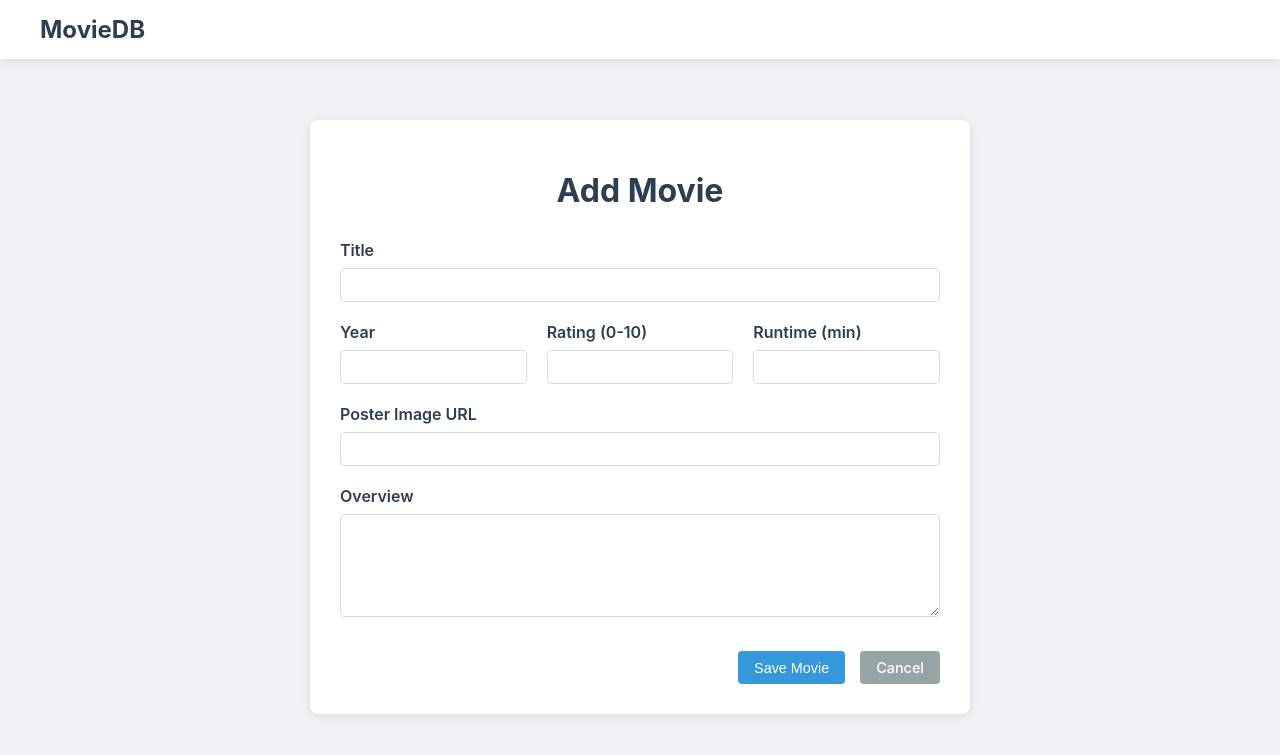
After one commit to AbbagailRice/COSC450Project, a Flask app: page /add in a window 1280 px wide. The commit adds this page. Shown: the top 755 px of the page. Run offline with Flask 3, Linux system fonts and the light colour scheme.

Commit message:
CRUD fuctions and homepage

```diff
--- a/app.py
+++ b/app.py
@@ -1,32 +1,158 @@
-from flask import Flask, render_template
+from flask import Flask, render_template, request, redirect, url_for
 from flask_sqlalchemy import SQLAlchemy
 from sqlalchemy.sql import text
 
-# Flask will automatically look for 'templates' and 'static' folders
 app = Flask(__name__)
-#change root and sparrow to match your database username and password
-app.config['SQLALCHEMY_DATABASE_URI']='mysql+pymysql://root:sparrow@localhost/movie_db'
+
+# DATABASE CONFIGURATION
+app.config['SQLALCHEMY_DATABASE_URI'] = 'mysql+pymysql://root:@localhost/movie_db'
 app.config['SQLALCHEMY_TRACK_MODIFICATIONS'] = False
-db= SQLAlchemy(app)
+
+db = SQLAlchemy(app)
 
 @app.route('/')
 def homepage():
-    """Serves the main homepage."""
-    # This tells Flask to find 'index.html' in the 'templates' folder
-    return render_template('index.html')
+    """
+    Handles: Retrieve, Search, and Filter
+    """
+    try:
+        search_query = request.args.get('search', '')
+        genre_filter = request.args.get('genre', '')
 
-#function that tests to make sure the database connection works (it displays "It works" if you remove the homepage function)
-def testdb():
+        # Fetch Genres for Dropdown
+        genre_sql = text("SELECT DISTINCT GenreName FROM Genres ORDER BY GenreName")
+        genres = db.session.execute(genre_sql).fetchall()
+
+        # Build Dynamic Query
+        base_query = """
+            SELECT DISTINCT m.MovieID, m.Series_Title AS Title, m.Released_Year AS ReleasedYear,
+                   m.IMDB_Rating, m.RuntimeMinutes AS Runtime, m.Poster_Link AS PosterLink
+            FROM Movies m
+        """
+
+        if genre_filter:
+            base_query += """
+                JOIN MovieGenres mg ON m.MovieID = mg.MovieID
+                JOIN Genres g ON mg.GenreID = g.GenreID
+            """
+
+        base_query += " WHERE 1=1"
+        params = {}
+
+        if search_query:
+            base_query += " AND m.Series_Title LIKE :search"
+            params['search'] = f"%{search_query}%"
+
+        if genre_filter:
+            base_query += " AND g.GenreName = :genre"
+            params['genre'] = genre_filter
+
+        base_query += " ORDER BY m.IMDB_Rating DESC LIMIT 50"
+
+        result = db.session.execute(text(base_query), params)
+        movies = result.fetchall()
+
+        return render_template('index.html', movies=movies, genres=genres,
+                               current_search=search_query, current_genre=genre_filter)
+
+    except Exception as e:
+        return f"<h1>Error</h1><p>{str(e)}</p>"
+
+# CRUD
+
+@app.route('/add', methods=['GET', 'POST'])
+def add_movie():
+    """Page to Add a new movie."""
+    if request.method == 'POST':
+        try:
+            # Get data from the form
+            title = request.form['title']
+            year = request.form['year']
+            rating = request.form['rating']
+            runtime = request.form['runtime']
+            overview = request.form['overview']
+            poster = request.form['poster']
+
+            # Insert Query
+            sql = text("""
+                INSERT INTO Movies (Series_Title, Released_Year, IMDB_Rating, RuntimeMinutes, Overview, Poster_Link)
+                VALUES (:title, :year, :rating, :runtime, :overview, :poster)
+            """)
+
+            db.session.execute(sql, {
+                'title': title, 'year': year, 'rating': rating,
+                'runtime': runtime, 'overview': overview, 'poster': poster
+            })
+            db.session.commit()
+
+            # Redirect back to home after saving
+            return redirect(url_for('homepage'))
+        except Exception as e:
+            return f"Error adding movie: {str(e)}"
+
+    # If GET request, show the form (empty)
+    return render_template('form.html', action="Add")
+
+@app.route('/edit/<int:movie_id>', methods=['GET', 'POST'])
+def edit_movie(movie_id):
+    """Page to Update an existing movie."""
+    if request.method == 'POST':
+        try:
+            # Get data from form
+            title = request.form['title']
+            year = request.form['year']
+            rating = request.form['rating']
+            runtime = request.form['runtime']
+            overview = request.form['overview']
+            poster = request.form['poster']
+
+            # Update Query
+            sql = text("""
+                UPDATE Movies
+                SET Series_Title=:title, Released_Year=:year, IMDB_Rating=:rating,
+                    RuntimeMinutes=:runtime, Overview=:overview, Poster_Link=:poster
+                WHERE MovieID=:id
+            """)
+
+            db.session.execute(sql, {
+                'title': title, 'year': year, 'rating': rating,
+                'runtime': runtime, 'overview': overview, 'poster': poster, 'id': movie_id
+            })
+            db.session.commit()
+
+            return redirect(url_for('homepage'))
+        except Exception as e:
+            return f"Error updating movie: {str(e)}"
+
+    # Fetch existing movie data to pre-fill form
+    sql = text("SELECT * FROM Movies WHERE MovieID = :id")
+    result = db.session.execute(sql, {'id': movie_id}).fetchone()
+
+    if not result:
+        return "Movie not found"
+
+    # Pass 'result' object to template
+    return render_template('form.html', action="Edit", movie=result)
+
+@app.route('/delete/<int:movie_id>')
+def delete_movie(movie_id):
+    """Action to Delete a movie."""
     try:
-        db.session.query(text('1')).from_statement(text('SELECT 1')).all()
-        return '<h1>It works.</h1>'
+        # Delete from linking tables first to avoid Foreign Key errors
+        db.session.execute(text("DELETE FROM MovieGenres WHERE MovieID = :id"), {'id': movie_id})
+        db.session.execute(text("DELETE FROM MoviePeople WHERE MovieID = :id"), {'id': movie_id})
+
+        # delete the movie
+        db.session.execute(text("DELETE FROM Movies WHERE MovieID = :id"), {'id': movie_id})
+        db.session.commit()
+
+        return redirect(url_for('homepage'))
     except Exception as e:
-        # e holds description of the error
-        error_text = "<p>The error:<br>" + str(e) + "</p>"
-        hed = '<h1>Something is broken.</h1>'
-        return hed + error_text
+        return f"Error deleting movie: {str(e)}"
 
+@app.route('/recommendations')
+def recommendations():
+    return "<h1>Movie Recommendations (To Be Built)</h1>"
 
 if __name__ == '__main__':
-    # You'll need to run: pip install Flask
     app.run(debug=True)
--- a/static/style.css
+++ b/static/style.css
@@ -1,21 +1,234 @@
-/* This is a clean, empty stylesheet.
-  We will add styles here as we build the site.
-*/
-
+/* Base Styles */
 body {
     font-family: -apple-system, BlinkMacSystemFont, "Segoe UI", Roboto, Helvetica, Arial, sans-serif;
-    background-color: #f8f9fa;
+    background-color: #f0f2f5;
     color: #333;
     margin: 0;
-    padding: 0;
+    padding-top: 80px;
 }
 
 .container {
-    max-width: 900px;
-    margin: 40px auto;
-    padding: 20px;
+    max-width: 1200px;
+    margin: 0 auto;
+    padding: 0 20px;
 }
 
 h1 {
-    color: #111;
+    text-align: center;
+    color: #2c3e50;
+    margin-bottom: 30px;
 }
+
+/* Nav & Search */
+.top-nav {
+    position: fixed;
+    top: 0;
+    left: 0;
+    width: 100%;
+    background: white;
+    box-shadow: 0 2px 10px rgba(0,0,0,0.1);
+    z-index: 1000;
+    padding: 15px 0;
+}
+
+.nav-content {
+    display: flex;
+    justify-content: space-between;
+    align-items: center;
+}
+
+.logo {
+    font-size: 1.5rem;
+    font-weight: bold;
+    color: #2c3e50;
+    text-decoration: none;
+}
+
+.search-form {
+    display: flex;
+    gap: 10px;
+}
+
+input, select, button, textarea {
+    padding: 8px 12px;
+    border: 1px solid #ddd;
+    border-radius: 4px;
+    font-size: 0.9rem;
+}
+
+button {
+    background-color: #2c3e50;
+    color: white;
+    cursor: pointer;
+    border: none;
+}
+
+button:hover {
+    background-color: #34495e;
+}
+
+.nav-links {
+    display: flex;
+    gap: 10px;
+}
+
+/* Buttons */
+.btn {
+    text-decoration: none;
+    padding: 8px 16px;
+    border-radius: 4px;
+    font-weight: 500;
+    font-size: 0.9rem;
+    display: inline-block;
+    cursor: pointer;
+    border: none;
+}
+
+.btn-primary { background: #3498db; color: white; }
+.btn-primary:hover { background: #2980b9; }
+
+.btn-secondary { background: #95a5a6; color: white; }
+.btn-secondary:hover { background: #7f8c8d; }
+
+.btn-sm {
+    text-decoration: none;
+    padding: 4px 8px;
+    border-radius: 3px;
+    font-size: 0.8rem;
+    display: inline-block;
+    margin-top: 10px;
+}
+
+.edit { background: #f1c40f; color: #fff; }
+.edit:hover { background: #f39c12; }
+
+.delete { background: #e74c3c; color: #fff; }
+.delete:hover { background: #c0392b; }
+
+/* Grid & Cards */
+.movie-grid {
+    display: grid;
+    grid-template-columns: repeat(auto-fill, minmax(220px, 1fr));
+    gap: 25px;
+    padding-bottom: 40px;
+}
+
+.movie-card {
+    background: white;
+    border-radius: 8px;
+    overflow: hidden;
+    box-shadow: 0 2px 8px rgba(0,0,0,0.1);
+    transition: transform 0.2s;
+    display: flex;
+    flex-direction: column;
+}
+
+.movie-card:hover {
+    transform: translateY(-5px);
+    box-shadow: 0 8px 16px rgba(0,0,0,0.15);
+}
+
+.poster-wrapper {
+    height: 320px;
+    overflow: hidden;
+}
+
+.movie-card img {
+    width: 100%;
+    height: 100%;
+    object-fit: cover;
+}
+
+.card-content {
+    padding: 15px;
+    flex-grow: 1;
+    display: flex;
+    flex-direction: column;
+}
+
+.movie-card h3 {
+    margin: 0 0 10px 0;
+    font-size: 1rem;
+    white-space: nowrap;
+    overflow: hidden;
+    text-overflow: ellipsis;
+}
+
+.meta {
+    display: flex;
+    justify-content: space-between;
+    font-size: 0.85rem;
+    color: #666;
+    margin-bottom: 5px;
+}
+
+.rating {
+    color: #f39c12;
+    font-weight: bold;
+}
+
+.runtime {
+    font-size: 0.8rem;
+    color: #999;
+    margin-bottom: 15px;
+}
+
+.actions {
+    margin-top: auto;
+    display: flex;
+    gap: 10px;
+}
+
+/* Form Styles */
+.form-container {
+    max-width: 600px;
+    margin: 40px auto;
+    background: white;
+    padding: 30px;
+    border-radius: 8px;
+    box-shadow: 0 2px 10px rgba(0,0,0,0.1);
+}
+
+.form-group {
+    margin-bottom: 20px;
+}
+
+.form-group label {
+    display: block;
+    margin-bottom: 8px;
+    font-weight: 600;
+    color: #2c3e50;
+}
+
+.form-group input,
+.form-group textarea {
+    width: 100%;
+    box-sizing: border-box;
+}
+
+.form-group textarea {
+    resize: vertical;
+    font-family: inherit;
+}
+
+.form-row {
+    display: flex;
+    gap: 20px;
+}
+
+.form-row .form-group {
+    flex: 1;
+}
+
+.form-actions {
+    margin-top: 30px;
+    display: flex;
+    gap: 15px;
+    justify-content: flex-end;
+}
+
+/* Util*/
+.no-results {
+    text-align: center;
+    margin-top: 50px;
+}
--- /dev/null
+++ b/templates/form.html
@@ -0,0 +1,65 @@
+<!DOCTYPE html>
+<html lang="en">
+<head>
+    <meta charset="UTF-8">
+    <title>{{ action }} Movie</title>
+    <link rel="stylesheet" href="{{ url_for('static', filename='style.css') }}">
+</head>
+<body>
+    <nav class="top-nav">
+        <div class="container nav-content">
+            <a href="/" class="logo">MovieDB</a>
+        </div>
+    </nav>
+
+    <div class="container main-content">
+        <div class="form-container">
+            <h1>{{ action }} Movie</h1>
+
+            <form method="POST">
+                <div class="form-group">
+                    <label>Title</label>
+                    <input type="text" name="title" required
+                           value="{{ movie.Series_Title if movie else '' }}">
+                </div>
+
+                <div class="form-row">
+                    <div class="form-group">
+                        <label>Year</label>
+                        <input type="number" name="year" required
+                               value="{{ movie.Released_Year if movie else '' }}">
+                    </div>
+
+                    <div class="form-group">
+                        <label>Rating (0-10)</label>
+                        <input type="number" step="0.1" name="rating"
+                               value="{{ movie.IMDB_Rating if movie else '' }}">
+                    </div>
+
+                    <div class="form-group">
+                        <label>Runtime (min)</label>
+                        <input type="number" name="runtime"
+                               value="{{ movie.RuntimeMinutes if movie else '' }}">
+                    </div>
+                </div>
+
+                <div class="form-group">
+                    <label>Poster Image URL</label>
+                    <input type="text" name="poster"
+                           value="{{ movie.Poster_Link if movie else '' }}">
+                </div>
+
+                <div class="form-group">
+                    <label>Overview</label>
+                    <textarea name="overview" rows="5">{{ movie.Overview if movie else '' }}</textarea>
+                </div>
+
+                <div class="form-actions">
+                    <button type="submit" class="btn btn-primary">Save Movie</button>
+                    <a href="/" class="btn btn-secondary">Cancel</a>
+                </div>
+            </form>
+        </div>
+    </div>
+</body>
+</html>
```
Also changed, not shown: templates/index.html (+61 -5 lines).
